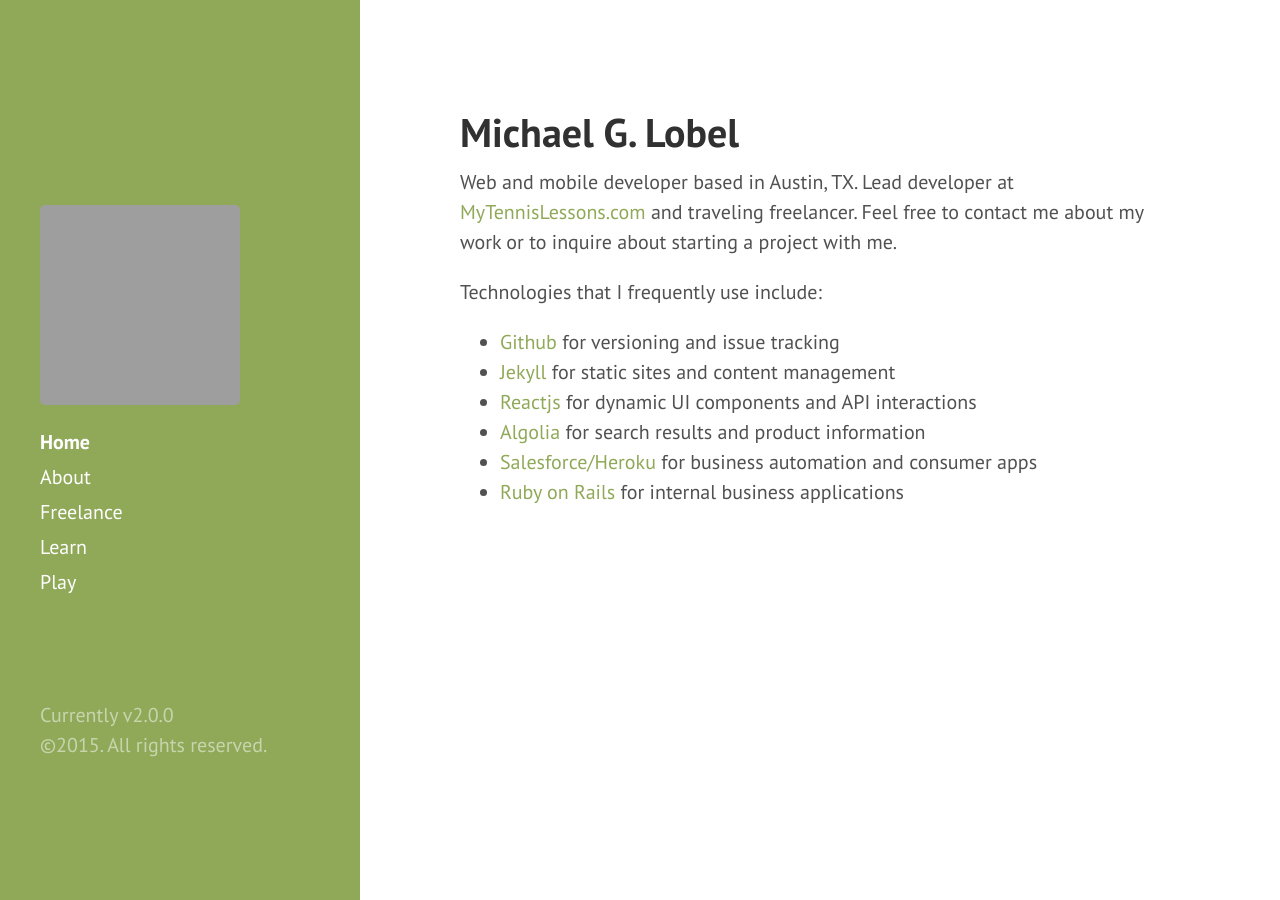
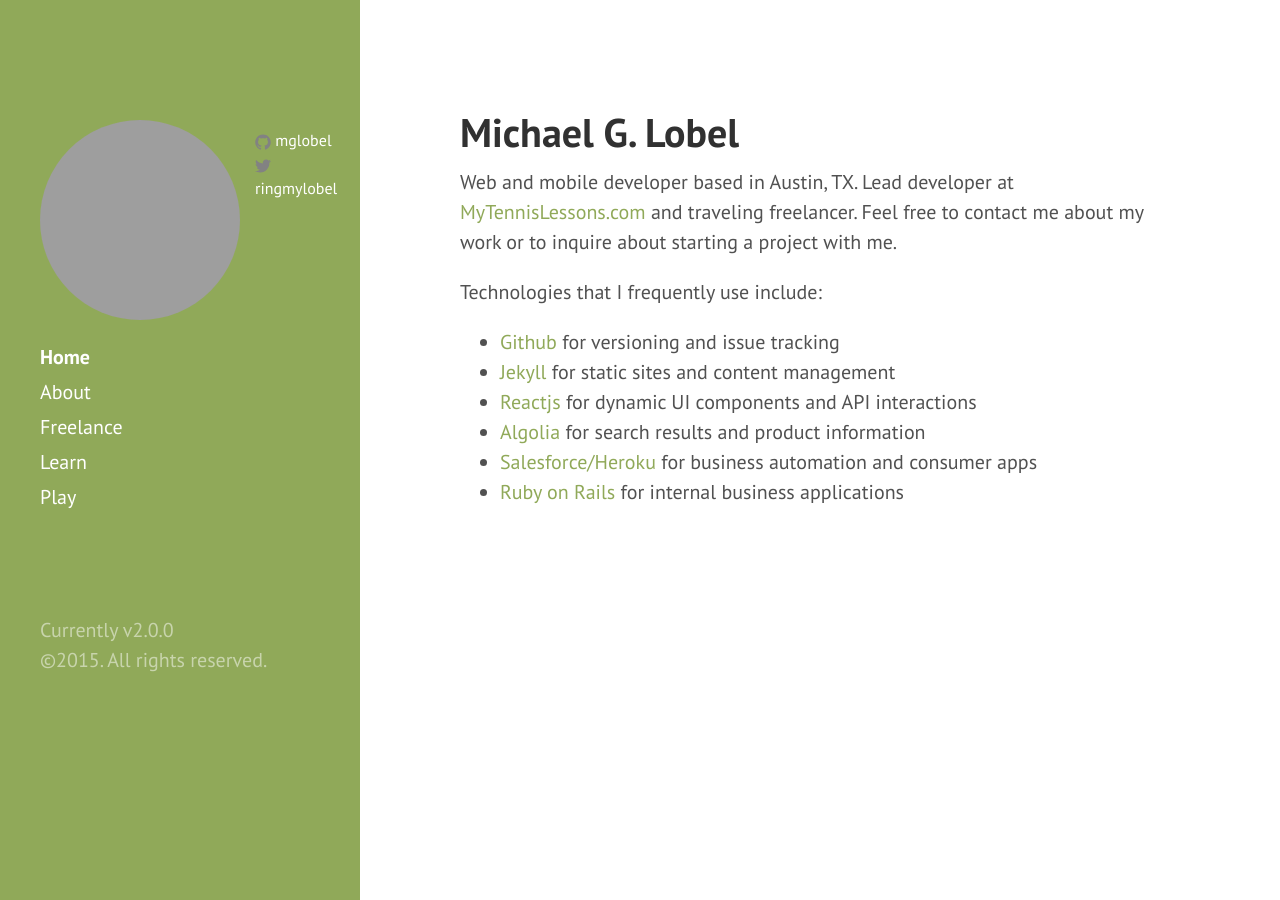
Before and after one commit to mglobel/mglobel, a Jekyll site: the page built from index.html, in a window 1280 px wide. Built offline with Jekyll 4.4.1, drawn with Linux system fonts in a browser that asks for light colours; Markdown is read by kramdown in place of the engine named in the settings; the list of posts is cut into pages by our own code; grey boxes are pictures that could not be loaded.

Commit message:
add gravatar pic and social links

```diff
--- a/_config.yml
+++ b/_config.yml
@@ -19,6 +19,9 @@
 
 paginate:         5
 
+twitter_username: ringmylobel
+github_username:  mglobel
+
 # Custom vars
 version:          2.0.0
 
--- a/_includes/sidebar.html
+++ b/_includes/sidebar.html
@@ -1,24 +1,34 @@
 <div class="sidebar">
   <div class="container sidebar-sticky">
-    <!-- Move this section to the home page-->
-    <!-- <div class="sidebar-about">
-      <h1>
-        <a href="{{ site.baseurl }}">
-          {{ site.title }}
+    <div class="social">
+      <img id="gravatar" src="http://www.gravatar.com/avatar/3a6cee3dc14aa0f4013fcb5f28e73abe" />
+      <div class="social-links">
+        <a href="https://github.com/{{ site.github_username }}">
+          <div class="icon  icon--github">
+            <svg viewBox="0 0 16 16">
+              <path fill="#828282" d="M7.999,0.431c-4.285,0-7.76,3.474-7.76,7.761 c0,3.428,2.223,6.337,5.307,7.363c0.388,0.071,0.53-0.168,0.53-0.374c0-0.184-0.007-0.672-0.01-1.32 c-2.159,0.469-2.614-1.04-2.614-1.04c-0.353-0.896-0.862-1.135-0.862-1.135c-0.705-0.481,0.053-0.472,0.053-0.472 c0.779,0.055,1.189,0.8,1.189,0.8c0.692,1.186,1.816,0.843,2.258,0.645c0.071-0.502,0.271-0.843,0.493-1.037 C4.86,11.425,3.049,10.76,3.049,7.786c0-0.847,0.302-1.54,0.799-2.082C3.768,5.507,3.501,4.718,3.924,3.65 c0,0,0.652-0.209,2.134,0.796C6.677,4.273,7.34,4.187,8,4.184c0.659,0.003,1.323,0.089,1.943,0.261 c1.482-1.004,2.132-0.796,2.132-0.796c0.423,1.068,0.157,1.857,0.077,2.054c0.497,0.542,0.798,1.235,0.798,2.082 c0,2.981-1.814,3.637-3.543,3.829c0.279,0.24,0.527,0.713,0.527,1.437c0,1.037-0.01,1.874-0.01,2.129 c0,0.208,0.14,0.449,0.534,0.373c3.081-1.028,5.302-3.935,5.302-7.362C15.76,3.906,12.285,0.431,7.999,0.431z"/>
+            </svg>
+            <span class="username">{{ site.github_username }}</span>
+          </div>
         </a>
-      </h1>
-      <p class="lead">{{ site.description }}</p>
-    </div> -->
 
+        <a href="https://twitter.com/{{ site.twitter_username }}">
+          <div class="icon  icon--twitter">
+            <svg viewBox="0 0 16 16">
+              <path fill="#828282" d="M15.969,3.058c-0.586,0.26-1.217,0.436-1.878,0.515c0.675-0.405,1.194-1.045,1.438-1.809
+              c-0.632,0.375-1.332,0.647-2.076,0.793c-0.596-0.636-1.446-1.033-2.387-1.033c-1.806,0-3.27,1.464-3.27,3.27 c0,0.256,0.029,0.506,0.085,0.745C5.163,5.404,2.753,4.102,1.14,2.124C0.859,2.607,0.698,3.168,0.698,3.767 c0,1.134,0.577,2.135,1.455,2.722C1.616,6.472,1.112,6.325,0.671,6.08c0,0.014,0,0.027,0,0.041c0,1.584,1.127,2.906,2.623,3.206 C3.02,9.402,2.731,9.442,2.433,9.442c-0.211,0-0.416-0.021-0.615-0.059c0.416,1.299,1.624,2.245,3.055,2.271 c-1.119,0.877-2.529,1.4-4.061,1.4c-0.264,0-0.524-0.015-0.78-0.046c1.447,0.928,3.166,1.469,5.013,1.469 c6.015,0,9.304-4.983,9.304-9.304c0-0.142-0.003-0.283-0.009-0.423C14.976,4.29,15.531,3.714,15.969,3.058z"/>
+            </svg>
+            <span class="username">{{ site.twitter_username}}</span>
+          </div>
+        </a>
+      </div>
+    </div>
     <nav class="sidebar-nav">
-      <img class="sidebar-nav-item" src="http://www.gravatar.com/avatar/3a6cee3dc14aa0f4013fcb5f28e73abe" />
       <a class="sidebar-nav-item{% if page.url == site.baseurl %} active{% endif %}" href="{{ site.baseurl }}">Home</a>
-
       {% comment %}
         The code below dynamically generates a sidebar nav of pages with
         `layout: page` in the front-matter. See readme for usage.
       {% endcomment %}
-
       {% assign pages_list = site.pages %}
       {% for node in pages_list %}
         {% if node.title != null %}
@@ -27,9 +37,7 @@
           {% endif %}
         {% endif %}
       {% endfor %}
-
     </nav>
-
     <p>
       Currently v{{ site.version }}
       <br />
--- a/public/css/hyde.css
+++ b/public/css/hyde.css
@@ -99,6 +99,32 @@
   font-weight: bold;
 }
 
+/* Social Section */
+.social {
+  display: flex;
+  justify-content: row;
+}
+
+.social-links {
+  display: block;
+  padding-top: 8px;
+  padding-left: 15px;
+  font-size: 16px;
+}
+
+#gravatar {
+  border-radius: 50%;
+  -moz-border-radius: 50%;
+  -webkit-border-radius: 50%;
+}
+
+.icon > svg {
+  display: inline-block;
+  width: 16px;
+  height: 16px;
+  vertical-align: middle;
+}
+
 /* Sticky sidebar
  *
  * Add the `sidebar-sticky` class to the sidebar's container to affix it the
@@ -109,7 +135,7 @@
   .sidebar-sticky {
     position: absolute;
     right:  1rem;
-    bottom: 6rem;
+    top: 6rem;
     left:   1rem;
   }
 }
```
